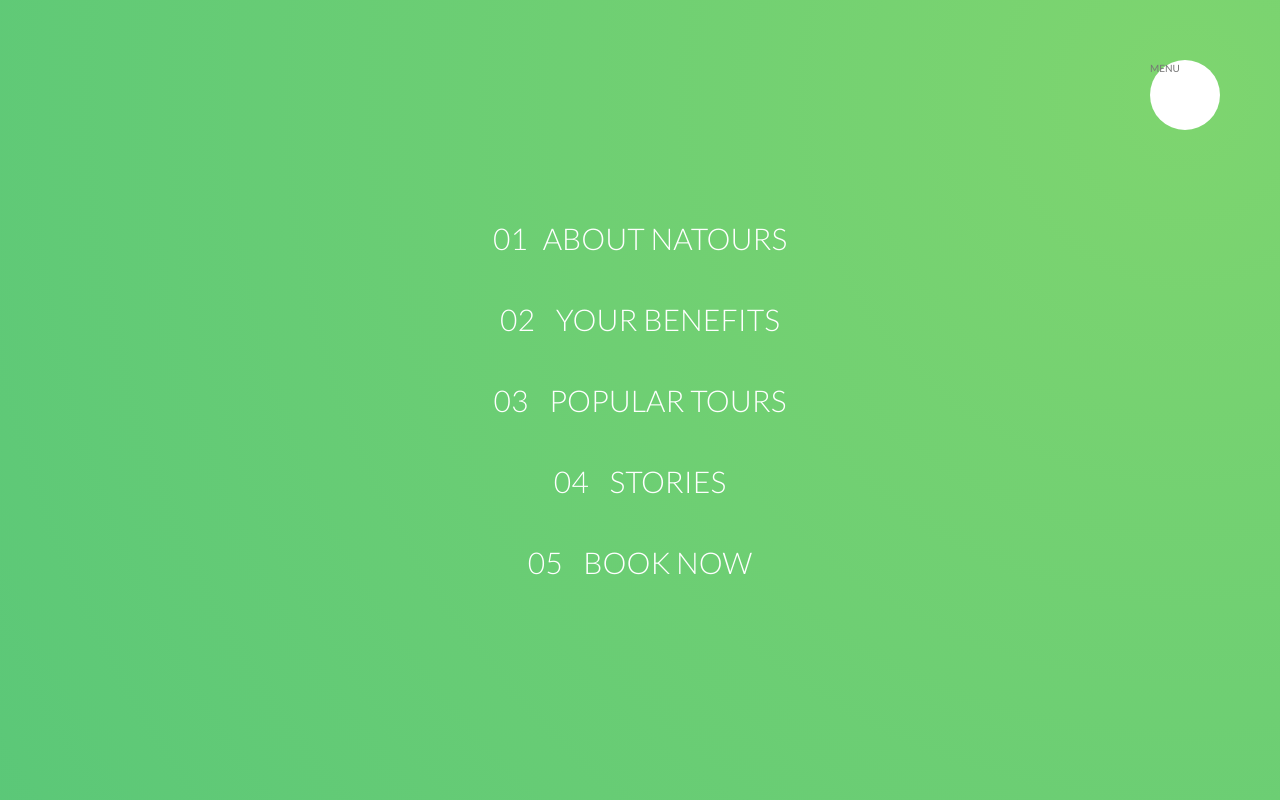
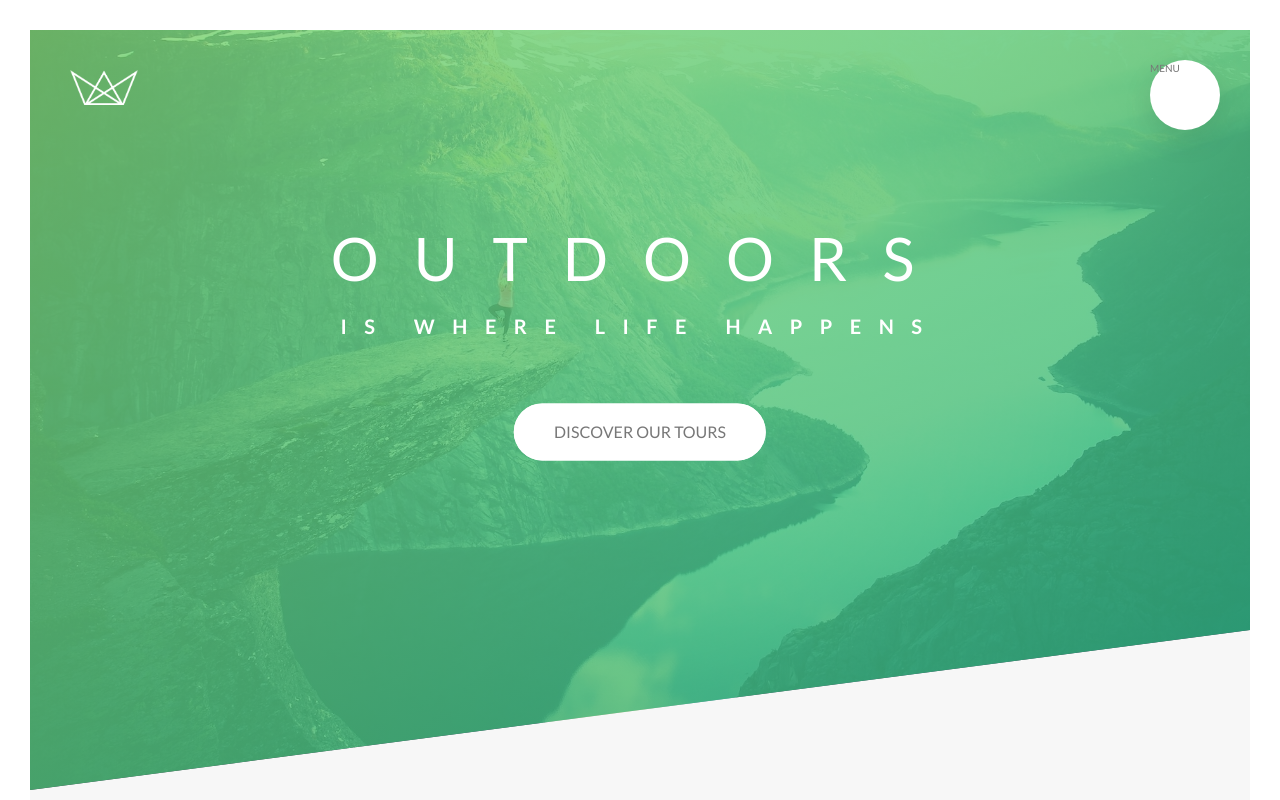
Before and after one commit to thaingocnguyen/Natours, a plain HTML site: page index.html in a window 1280 px wide. Shown: the top 800 px of the page. Drawn offline with Linux system fonts and the light colour scheme.

Commit message:
animation for navigation pane

```diff
--- a/css/style.css
+++ b/css/style.css
@@ -555,7 +555,8 @@ body {
   top: 6rem;
   right: 6rem;
   border-radius: 50%;
-  z-index: 2000; }
+  z-index: 2000;
+  box-shadow: 0 1rem 3rem rgba(0, 0, 0, 0.1); }
 
 .navigation__background {
   height: 6rem;
@@ -566,18 +567,21 @@ body {
   right: 6.5rem;
   background-image: radial-gradient(#7ed56f, #28b485);
   z-index: 1000;
-  transform: scale(80); }
+  transition: transform 0.8s cubic-bezier(0.86, 0, 0.07, 1); }
 
 .navigation__nav {
   height: 100vh;
-  width: 100%;
+  width: 0;
   position: fixed;
   top: 0;
   right: 0;
-  z-index: 1500; }
+  z-index: 1500;
+  opacity: 0;
+  transition: all 0.8s cubic-bezier(0.86, 0, 0.07, 1); }
 
 .navigation__list {
   position: absolute;
+  width: 100%;
   top: 50%;
   left: 50%;
   transform: translate(-50%, -50%);
@@ -606,6 +610,13 @@ body {
   background-position: 100%;
   color: #55c57a;
   transform: translateX(1rem); }
+
+.navigation__checkbox:checked ~ .navigation__background {
+  transform: scale(80); }
+
+.navigation__checkbox:checked ~ .navigation__nav {
+  opacity: 1;
+  width: 100%; }
 
 .section-about {
   background-color: #f7f7f7;
--- a/sass/layout/_navigation.scss
+++ b/sass/layout/_navigation.scss
@@ -12,6 +12,7 @@
         right: 6rem;
         border-radius: 50%;
         z-index: 2000;
+        box-shadow: 0 1rem 3rem rgba($color-black, .1);
     }
 
     &__background {
@@ -23,21 +24,24 @@
         right: 6.5rem;
         background-image: radial-gradient($color-primary-light, $color-primary-dark);
         z-index: 1000;
-
-        transform: scale(80);
+        transition: transform .8s cubic-bezier(0.86, 0, 0.07, 1);
+        //transform: scale(80);
     }
 
     &__nav {
         height: 100vh;
-        width: 100%;
+        width: 0;
         position: fixed;
         top: 0;
         right: 0;
         z-index: 1500;
+        opacity: 0;
+        transition: all .8s cubic-bezier(0.86, 0, 0.07, 1);
     }
 
     &__list {
         position: absolute;
+        width: 100%;
         top: 50%;
         left: 50%;
         transform: translate(-50%, -50%);
@@ -75,8 +79,15 @@
             color: $color-primary;
             transform: translateX(1rem);
         }
-
     }
 
+    &__checkbox:checked ~ &__background {
+        transform: scale(80);
+    }
+
+    &__checkbox:checked ~ &__nav {
+        opacity: 1;
+        width: 100%;
+    }
 
 }
```
